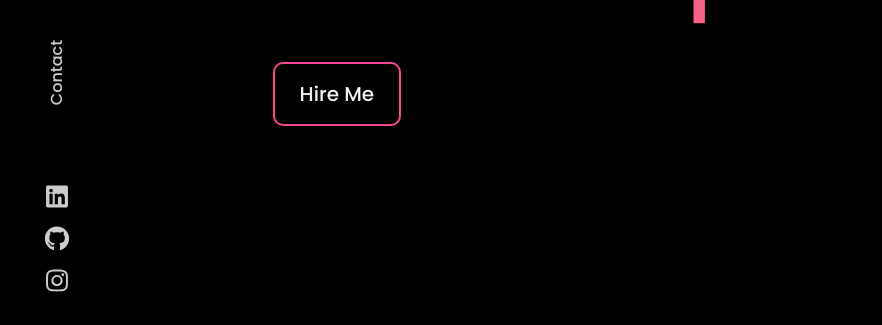
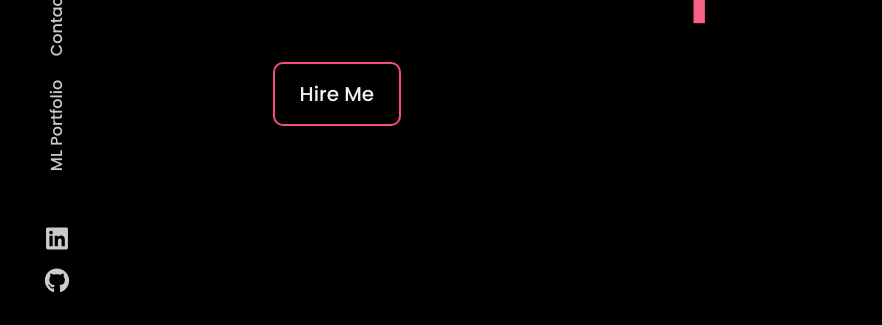
Before and after one commit to purvanshh/Portfolio-main, a React (Create React App) app: page / in a window 1280 px wide. Shown: the part 475-800 px from the top of the page, without its empty margins (9-891 px from the left). Built offline with nearby package versions, Linux system fonts and the light colour scheme.

Commit message:
feat: Introduce ML Portfolio navigation link and remove Instagram social link, along with style adjustments.

```diff
--- a/src/components/Navbar.js
+++ b/src/components/Navbar.js
@@ -3,7 +3,6 @@ import "./NavbarStyle.css";
 import { Link } from "react-scroll";
 import {
   FaGithub,
-  FaInstagram,
   FaLinkedin,
   FaBars,
   FaTimes,
@@ -72,6 +71,14 @@ export default function Navbar() {
             duration={30}
           >Contact</Link>
         </li>
+        <li>
+          <a
+            className="navLink"
+            href="https://purvanshsahu.vercel.app"
+            target="_blank"
+            rel="noopener noreferrer"
+          >ML Portfolio</a>
+        </li>
       </ul>
       <div className={click ? "social-links active" : "social-links"}>
         <a
@@ -96,17 +103,6 @@ export default function Navbar() {
             style={{ marginRight: "2rem" }}
           />
         </a>
-        <a
-          href="https://www.instagram.com"
-          target="_blank"
-          rel="noopener noreferrer"
-        >
-          <FaInstagram
-            className="social"
-            size={25}
-            style={{ marginRight: "2rem" }}
-          />
-        </a>
       </div>
 
       <div className="hamburger" onClick={handleCLick}>
--- a/src/components/NavbarStyle.css
+++ b/src/components/NavbarStyle.css
@@ -1,4 +1,4 @@
-.header{
+.header {
     position: fixed;
     height: 100%;
     display: flex;
@@ -11,11 +11,12 @@
     backdrop-filter: blur(3px);
     z-index: 100;
 }
+
 .header .logo {
     cursor: pointer;
 }
 
-.header .logo .logo-img{
+.header .logo .logo-img {
     width: 100%;
     height: 100%;
     font-size: 50px;
@@ -40,32 +41,34 @@
     50% {
         color: transparent;
     }
+
     100% {
         color: #F94892;
 
     }
 }
 
-.header .nav-menu{
+.header .nav-menu {
     display: flex;
     flex-direction: column;
     justify-content: space-evenly;
     align-items: center;
-    flex-basis: 70%;
+    flex-basis: 75%;
 }
 
-.nav-menu li{
+.nav-menu li {
     width: max-content;
     padding: 10px;
     transform: rotate(270deg);
 }
 
-.nav-menu li .navLink{
+.nav-menu li .navLink {
     font-size: 16px;
     font-weight: 500;
     transition: all 0.3s ease-in-out;
     cursor: pointer;
 }
+
 .nav-menu li .navLink:hover {
     color: var(--accent);
 }
@@ -85,7 +88,7 @@
     flex-direction: column;
 }
 
-.header .social-links .social{
+.header .social-links .social {
     margin: 5px 0;
     width: 100%;
     transition: all 0.5s ease-in-out;
@@ -99,7 +102,7 @@
     margin-top: 1rem;
 }
 
-.theme-toggle button{
+.theme-toggle button {
     background: transparent;
     border: 2px solid var(--accent);
     color: var(--text);
@@ -113,7 +116,7 @@
     transition: transform 0.2s ease-in-out, background 0.2s;
 }
 
-.theme-toggle button:hover{
+.theme-toggle button:hover {
     transform: scale(1.06);
     background: rgba(249, 72, 146, 0.06);
 }
@@ -123,8 +126,29 @@
     fill: var(--accent);
 }
 
+.ml-portfolio-btn {
+    display: inline-block;
+    padding: 8px 12px;
+    background: transparent;
+    color: var(--text);
+    font-size: 14px;
+    font-weight: 500;
+    text-decoration: none;
+    transition: all 0.3s ease-in-out;
+    writing-mode: vertical-rl;
+    text-orientation: mixed;
+    transform: rotate(180deg);
+    white-space: nowrap;
+}
 
-@media screen and (max-width: 750px), (max-height: 550px) {
+.ml-portfolio-btn:hover {
+    color: var(--accent);
+    transform: rotate(180deg) scale(1.1);
+}
+
+
+@media screen and (max-width: 750px),
+(max-height: 550px) {
     .header {
         width: 100vw;
         height: auto;
```
